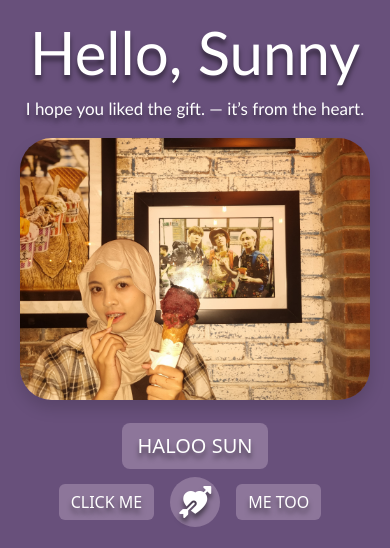
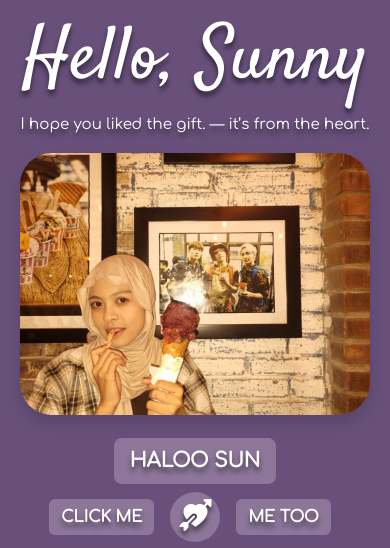
Before and after one commit to Dykkzz/Sunny-s-Gift, a plain HTML site: page index.html in a window 390 px wide. Drawn offline with nearby package versions, Linux system fonts and the light colour scheme.

Commit message:
edit font

```diff
--- a/index.css
+++ b/index.css
@@ -20,15 +20,14 @@ body::-webkit-scrollbar {
 }
 
 .greetingfont {
-
   font-size: 100px;
   text-shadow: 0 5px 5px rgba(0, 0, 0, 0.5);
-  font-family: 'Trebuchet MS', 'Lucida Sans Unicode', 'Lucida Grande', 'Lucida Sans', Arial, sans-serif;
+  font-family: 'Satisfy';
 }
 
 .greetfontfoot {
   text-shadow: 0 5px 5px rgba(0, 0, 0, 0.5);
-  font-family: 'Trebuchet MS', 'Lucida Sans Unicode', 'Lucida Grande', 'Lucida Sans', Arial, sans-serif;
+  font-family: 'comfortaa';
 }
 
 .buttonsec {
@@ -53,6 +52,8 @@ body::-webkit-scrollbar {
 .btn {
   background-color: #8D769A;
   border: none;
+  font-family: 'comfortaa';
+  font-weight: bold;
   text-shadow: 0 5px 5px rgba(0, 0, 0, 0.5);
 }
 
@@ -136,14 +137,28 @@ body::-webkit-scrollbar {
 
 @media (max-width: 600px) {
   .greetingfont {
-    font-size: 60px;
+    font-size: 75px;
   }
 
   .greetfontfoot {
-    font-size: 17px;
+    font-size: 15px;
   }
 
   .buttonsec {
     margin-top: 15px;
   }
 }
+
+@font-face {
+  font-family: 'Satisfy';
+  src: url('fonts/Satisfy-Regular.woff2') format('woff2');
+  font-weight: normal;
+  font-style: normal;
+}
+
+@font-face {
+  font-family: 'Comfortaa';
+  src: url('fonts/Comfortaa-VariableFont_wght.woff2') format('woff2');
+  font-weight: normal;
+  font-style: normal;
+}
--- a/index.js
+++ b/index.js
@@ -15,7 +15,12 @@ document.addEventListener("DOMContentLoaded", function () {
   const hiddenText = document.getElementById("hiddenText");
 
   btn.addEventListener("click", function () {
+    const isVisible = hiddenText.classList.contains("show");
     hiddenText.classList.toggle("show");
+    if (!isVisible) {
+      alert("SCROLL DOWN PLEASE :)");
+      hiddenText.scrollIntoView({ behavior: "smooth", block: "start" });
+    }
   });
 
   // Optional: reveal on hover
```
Also changed, not shown: fonts/Comfortaa-VariableFont_wght.woff2 (added), fonts/Satisfy-Regular.woff2 (added).
